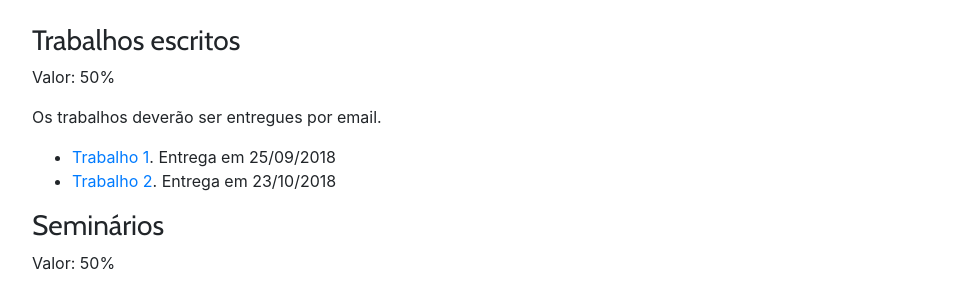
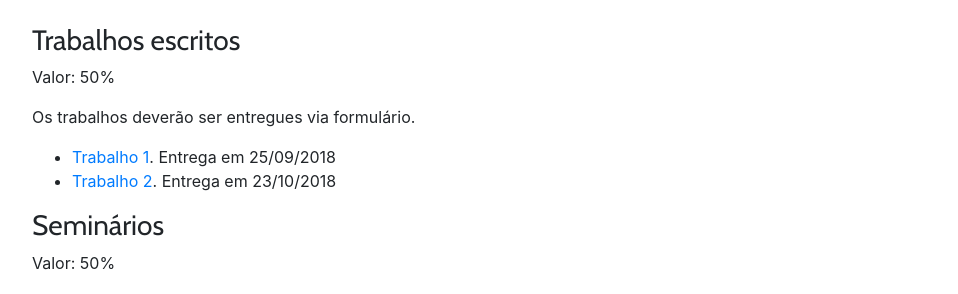
Before and after one commit to kroger/genosmus, a Jekyll site: the page built from _marcos/musa92.md, in a window 1280 px wide and 900 px high, scrolled down 2047 px. Shown: the part 153-447 px from the top of the window, without its empty margins (68-1026 px from the left). Built offline with Jekyll 4.4.1, drawn with Linux system fonts in a browser that asks for light colours; the table of contents is made by our own code.

Commit message:
Pequenas correções

```diff
--- a/_marcos/musa92.md
+++ b/_marcos/musa92.md
@@ -74,7 +74,7 @@ width="100%" height="300"></iframe>
 
 Valor: 50%
 
-Os trabalhos deverão ser entregues por email.
+Os trabalhos deverão ser entregues via formulário.
 
 <!-- Trabalho 1: https://form.jotformz.com/80873765884677 -->
 <!-- Trabalho 2: https://form.jotformz.com/80873206684665 -->
```
Also changed, not shown: other parts of _marcos/musa92.md (+1 -1 lines).
